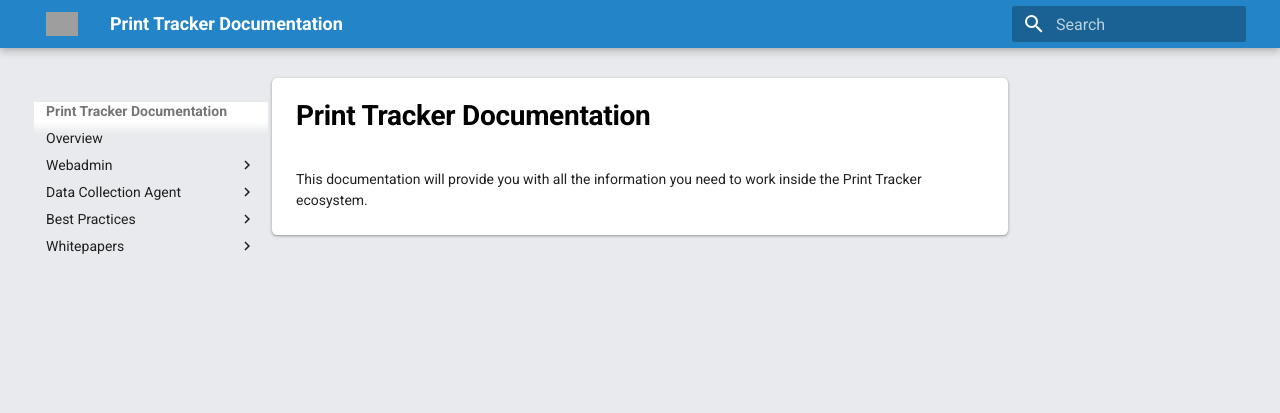
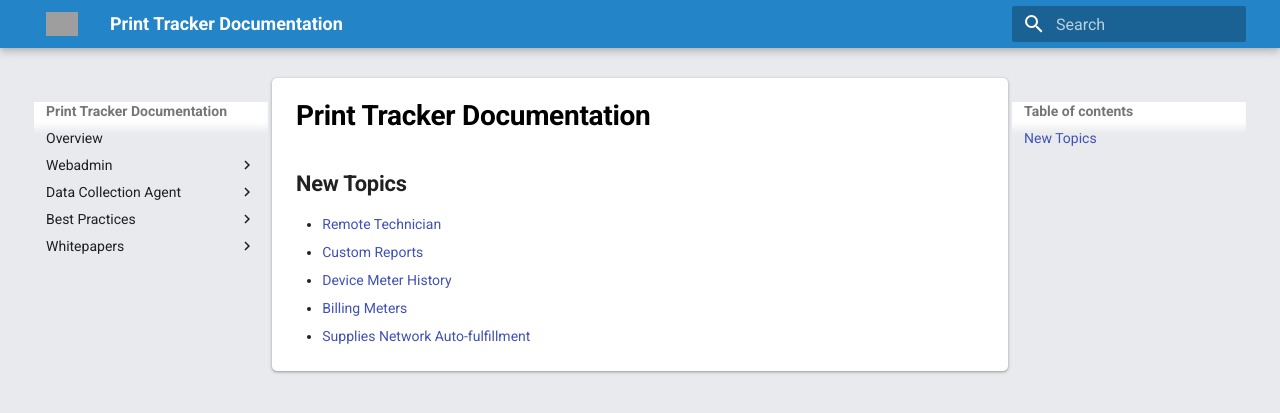
Before and after one commit to printtracker/public-documentation, an MkDocs documentation site: the page built from docs/index.md, in a window 1280 px wide. Shown: the top 413 px of the page. Built offline with MkDocs 1.6.1 and Material for MkDocs 9.7.7, drawn with Linux system fonts in a browser that asks for light colours; comment, search, counter and statistics services are not loaded; grey boxes are pictures that could not be loaded.

Commit message:
Added home page with new docs sections

```diff
--- a/docs/index.md
+++ b/docs/index.md
@@ -1,2 +1,7 @@
 # Print Tracker Documentation
-This documentation will provide you with all the information you need to work inside the Print Tracker ecosystem.
+## New Topics
+* [Remote Technician](webadmin/remote-technician/overview.md)
+* [Custom Reports](webadmin/reporting-and-analysis/custom-reports.md)
+* [Device Meter History](webadmin/reporting-and-analysis/device-history.md)
+* [Billing Meters](webadmin/billing-preferences/billing-meters.md)
+* [Supplies Network Auto-fulfillment](webadmin/auto-fulfillment/supplies-network.md)
```
